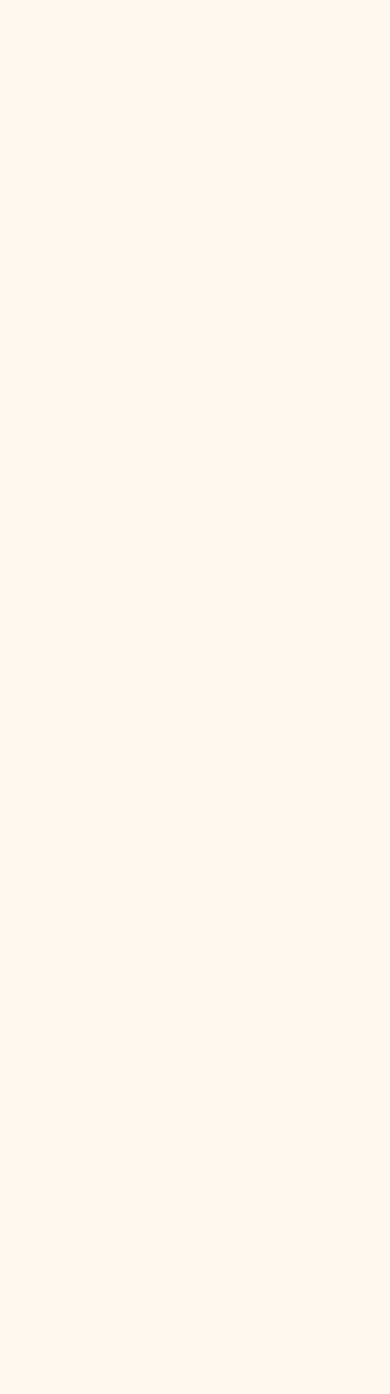
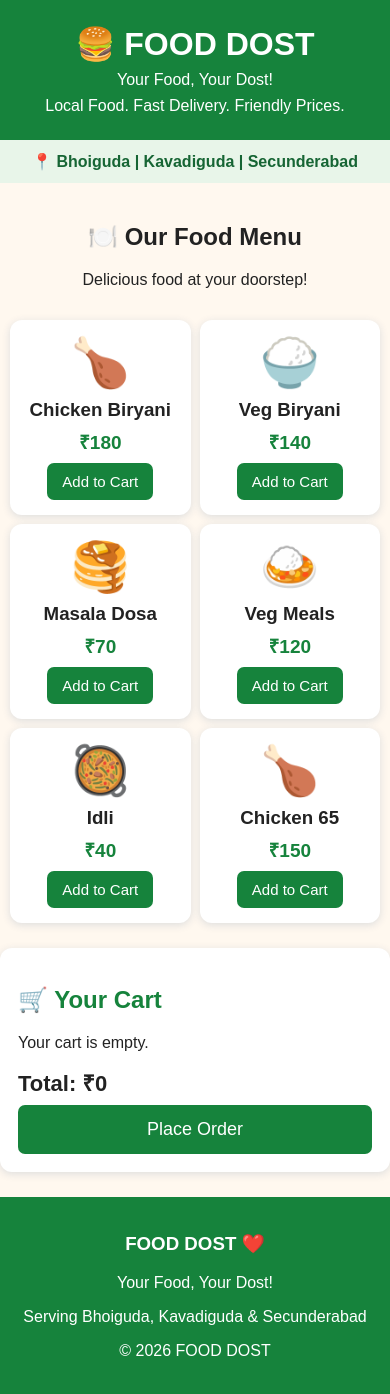
Before and after one commit to vikramgoud529-afk/Food-dost, a plain HTML site: page index.html in a window 390 px wide. Before the commit the page ends 844 px from the top, so only its background shows below. Drawn offline with Linux system fonts and the light colour scheme.

Commit message:
Update index.html
Your food urdost

```diff
--- a/index.html
+++ b/index.html
@@ -1,49 +1,282 @@
+
 <!DOCTYPE html>
-
 <html lang="en">
-
 <head>
-
 <meta charset="UTF-8">
-
 <meta name="viewport" content="width=device-width, initial-scale=1.0">
-
 <title>FOOD DOST - Your Food, Your Dost!</title>
 
 <style>
-
-* { box-sizing: border-box; }
+* {
+  box-sizing: border-box;
+}
 
 body {
-
   margin: 0;
-
   font-family: Arial, sans-serif;
-
   background: #fff8ef;
-
   color: #222;
-
 }
 
 header {
-
   background: #16833c;
-
   color: white;
-
   text-align: center;
-
   padding: 25px 12px;
-
 }
 
-header h1 { margin: 0; font-size: 32px; }
+header h1 {
+  margin: 0;
+  font-size: 32px;
+}
 
-header p { margin: 8px 0 0; }
+header p {
+  margin: 8px 0 0;
+}
 
 .area {
+  background: #e8f5e9;
+  text-align: center;
+  padding: 12px;
+  color: #166534;
+  font-weight: bold;
+}
 
-  background: #e8f5e9;
+.heading {
+  text-align: center;
+  padding: 20px 10px 5px;
+}
 
-  text-align
+.menu {
+  display: grid;
+  grid-template-columns: repeat(2, 1fr);
+  gap: 14px;
+  padding: 15px;
+  max-width: 800px;
+  margin: auto;
+}
+
+.item {
+  background: white;
+  border-radius: 12px;
+  padding: 15px 10px;
+  text-align: center;
+  box-shadow: 0 2px 8px #ddd;
+}
+
+.food {
+  font-size: 48px;
+}
+
+.item h3 {
+  margin: 8px 0;
+}
+
+.price {
+  color: #16833c;
+  font-weight: bold;
+  font-size: 19px;
+}
+
+button {
+  background: #16833c;
+  color: white;
+  border: none;
+  padding: 10px 15px;
+  border-radius: 7px;
+  font-size: 15px;
+  cursor: pointer;
+  margin-top: 8px;
+}
+
+button.remove {
+  background: #d32f2f;
+  padding: 5px 10px;
+}
+
+.cart {
+  background: white;
+  margin: 15px;
+  padding: 18px;
+  border-radius: 12px;
+  max-width: 770px;
+  margin-left: auto;
+  margin-right: auto;
+  box-shadow: 0 2px 8px #ddd;
+}
+
+.cart h2 {
+  color: #16833c;
+}
+
+.cart-row {
+  display: flex;
+  justify-content: space-between;
+  align-items: center;
+  gap: 8px;
+  border-bottom: 1px solid #eee;
+  padding: 8px 0;
+}
+
+.total {
+  font-size: 22px;
+  font-weight: bold;
+  margin-top: 15px;
+}
+
+.order {
+  width: 100%;
+  font-size: 18px;
+  padding: 14px;
+}
+
+footer {
+  background: #16833c;
+  color: white;
+  text-align: center;
+  padding: 18px;
+  margin-top: 25px;
+}
+
+@media (max-width: 400px) {
+  .menu {
+    gap: 9px;
+    padding: 10px;
+  }
+}
+</style>
+</head>
+
+<body>
+
+<header>
+  <h1>🍔 FOOD DOST</h1>
+  <p>Your Food, Your Dost!</p>
+  <p>Local Food. Fast Delivery. Friendly Prices.</p>
+</header>
+
+<div class="area">
+  📍 Bhoiguda | Kavadiguda | Secunderabad
+</div>
+
+<div class="heading">
+  <h2>🍽️ Our Food Menu</h2>
+  <p>Delicious food at your doorstep!</p>
+</div>
+
+<div class="menu">
+
+  <div class="item">
+    <div class="food">🍗</div>
+    <h3>Chicken Biryani</h3>
+    <div class="price">₹180</div>
+    <button onclick="addItem('Chicken Biryani',180)">Add to Cart</button>
+  </div>
+
+  <div class="item">
+    <div class="food">🍚</div>
+    <h3>Veg Biryani</h3>
+    <div class="price">₹140</div>
+    <button onclick="addItem('Veg Biryani',140)">Add to Cart</button>
+  </div>
+
+  <div class="item">
+    <div class="food">🥞</div>
+    <h3>Masala Dosa</h3>
+    <div class="price">₹70</div>
+    <button onclick="addItem('Masala Dosa',70)">Add to Cart</button>
+  </div>
+
+  <div class="item">
+    <div class="food">🍛</div>
+    <h3>Veg Meals</h3>
+    <div class="price">₹120</div>
+    <button onclick="addItem('Veg Meals',120)">Add to Cart</button>
+  </div>
+
+  <div class="item">
+    <div class="food">🥘</div>
+    <h3>Idli</h3>
+    <div class="price">₹40</div>
+    <button onclick="addItem('Idli',40)">Add to Cart</button>
+  </div>
+
+  <div class="item">
+    <div class="food">🍗</div>
+    <h3>Chicken 65</h3>
+    <div class="price">₹150</div>
+    <button onclick="addItem('Chicken 65',150)">Add to Cart</button>
+  </div>
+
+</div>
+
+<div class="cart">
+  <h2>🛒 Your Cart</h2>
+  <div id="cartItems">Your cart is empty.</div>
+  <div class="total" id="total">Total: ₹0</div>
+  <button class="order" onclick="placeOrder()">Place Order</button>
+</div>
+
+<footer>
+  <h3>FOOD DOST ❤️</h3>
+  <p>Your Food, Your Dost!</p>
+  <p>Serving Bhoiguda, Kavadiguda & Secunderabad</p>
+  <p>© 2026 FOOD DOST</p>
+</footer>
+
+<script>
+let cart = [];
+
+function addItem(name, price) {
+  let item = cart.find(x => x.name === name);
+
+  if (item) {
+    item.qty++;
+  } else {
+    cart.push({name: name, price: price, qty: 1});
+  }
+
+  updateCart();
+}
+
+function removeItem(name) {
+  cart = cart.filter(x => x.name !== name);
+  updateCart();
+}
+
+function updateCart() {
+  let box = document.getElementById("cartItems");
+  let total = 0;
+
+  if (cart.length === 0) {
+    box.innerHTML = "Your cart is empty.";
+  } else {
+    box.innerHTML = cart.map(item => {
+      total += item.price * item.qty;
+
+      return `
+        <div class="cart-row">
+          <span>${item.name} × ${item.qty}</span>
+          <span>₹${item.price * item.qty}</span>
+          <button class="remove"
+            onclick="removeItem('${item.name}')">Remove</button>
+        </div>
+      `;
+    }).join("");
+  }
+
+  document.getElementById("total").innerText = "Total: ₹" + total;
+}
+
+function placeOrder() {
+  if (cart.length === 0) {
+    alert("Please add food items to your cart!");
+    return;
+  }
+
+  alert("This is a demo website. Online ordering is not connected yet.");
+}
+</script>
+
+</body>
+</html>
```
